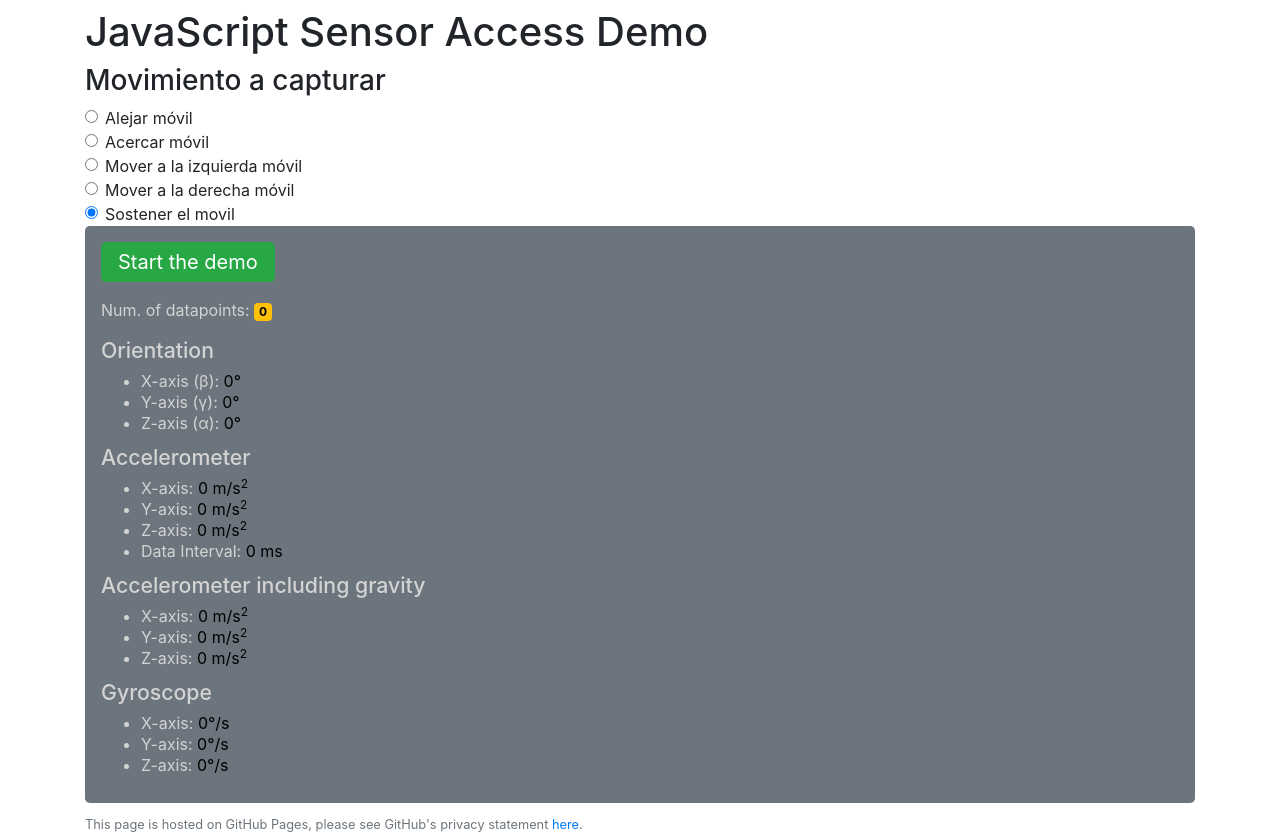
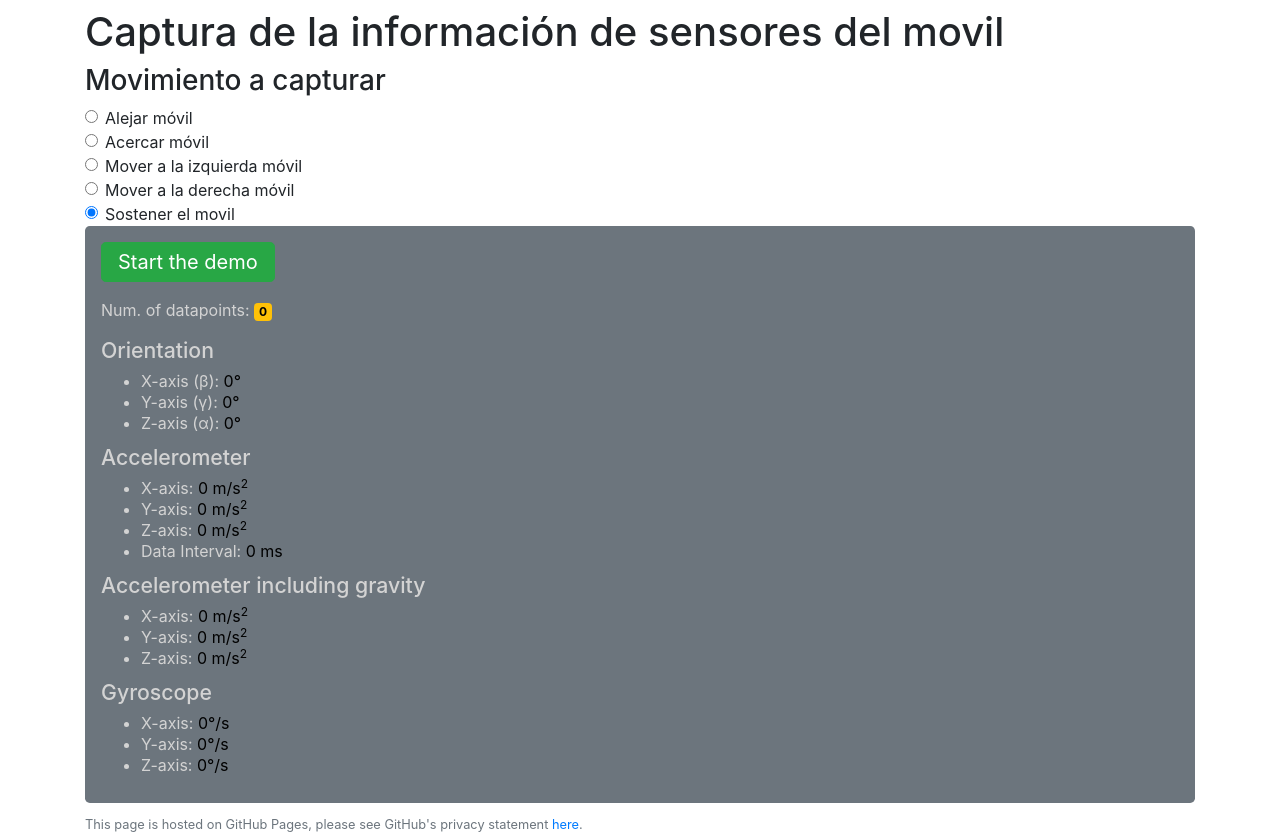
Before and after one commit to rafaeldepablo/VR, a plain HTML site: page index.html in a window 1280 px wide. Drawn offline with nearby package versions, Linux system fonts and the light colour scheme.

Commit message:
Update index.html
Actualizacion de textos estáticos en la página

```diff
--- a/index.html
+++ b/index.html
@@ -4,9 +4,8 @@
   <head>
     <meta charset="utf-8">
     <meta name="viewport" content="width=device-width, initial-scale=1, shrink-to-fit=no">
-    <title>Demo - The Web's Sixth Sense: A Study of Scripts Accessing Smartphone Sensors</title>
+    <title>Simple captura de la información del movil para su uso como dispositivo de captura</title>
     <link rel="stylesheet" href="https://stackpath.bootstrapcdn.com/bootstrap/4.3.1/css/bootstrap.min.css" integrity="sha384-ggOyR0iXCbMQv3Xipma34MD+dH/1fQ784/j6cY/iJTQUOhcWr7x9JvoRxT2MZw1T" crossorigin="anonymous">
-    <title>JavaScript Sensor Access Demo</title>
     <style>
       #demo-div {color: lightgrey; border-radius: 0.3rem;}
       #demo-div span, #demo-div #num-observed-events {color: black;}
@@ -19,7 +18,7 @@
 <body>
 <main role="main" class="container">
 
-<h1 align="left">JavaScript Sensor Access Demo</h1>
+<h1 align="left">Captura de la información de sensores del movil</h1>
   <h3>Movimiento a capturar</h3>
 <div class="form-check">
   <input class="form-check-input" type="radio" name="typeMovement" id="typeMovement_1">
```
